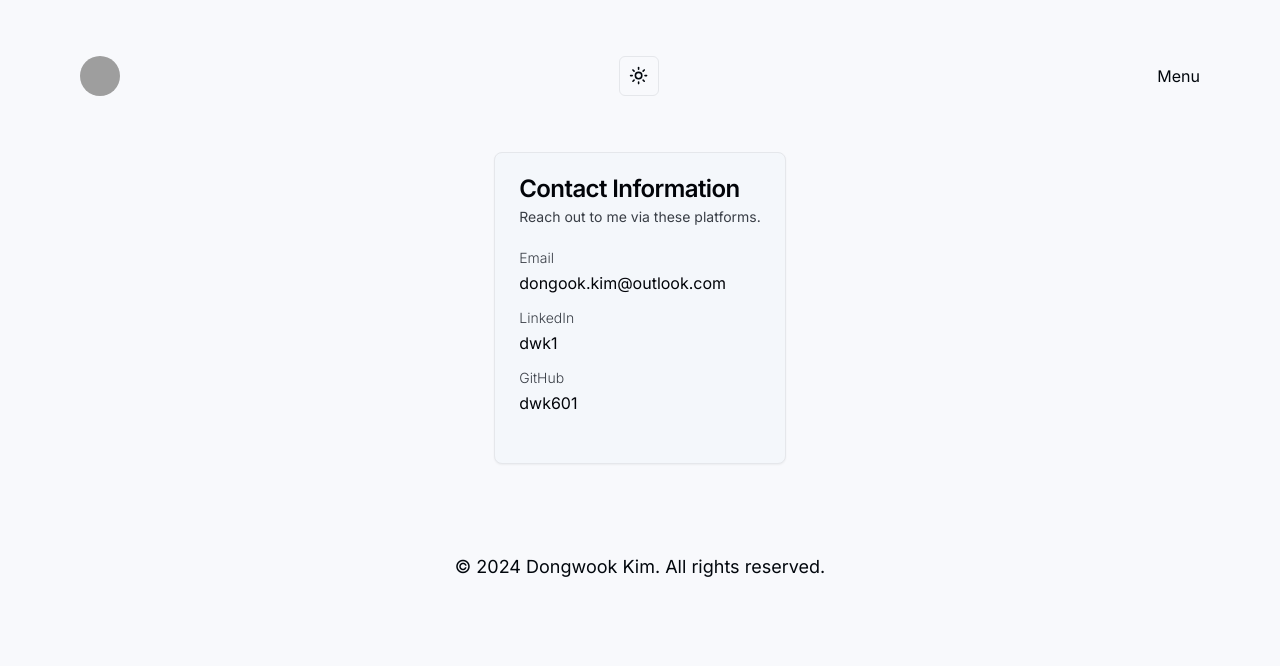
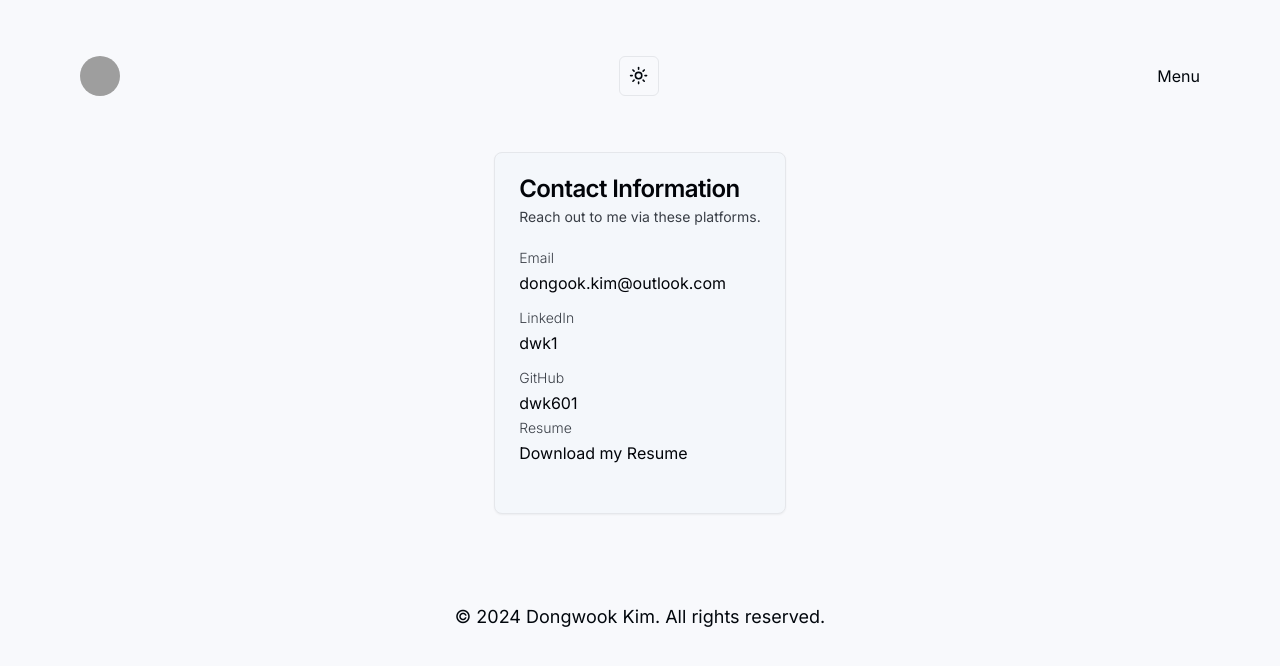
Before and after one commit to dwk601/next-portfolio, a Next.js app: page /contact in a window 1280 px wide. Shown: the top 666 px of the page. Built offline with nearby package versions, Linux system fonts and the light colour scheme; grey boxes are pictures that could not be loaded.

Commit message:
Add resume download link to contact page

```diff
--- a/src/app/contact/page.tsx
+++ b/src/app/contact/page.tsx
@@ -53,6 +53,21 @@ export default function Contact() {
                 <a href="https://github.com/dwk601" id="github">
                   dwk601
                 </a>
+                <div className="flex flex-col space-y-1.5">
+                  <Label
+                    htmlFor="resume"
+                    className="font-light text-muted-foreground"
+                  >
+                    Resume
+                  </Label>
+                  <a
+                    href="https://uvu365-my.sharepoint.com/:b:/g/personal/10829539_uvu_edu1/Ed2auIkxwSZFmHfeZk3kzYYBZaVyohxSyzaR7qA1n8vqSg?e=w6ncfn"
+                    download
+                    id="resume"
+                  >
+                    Download my Resume
+                  </a>
+                </div>
               </div>
             </div>
           </form>
```
